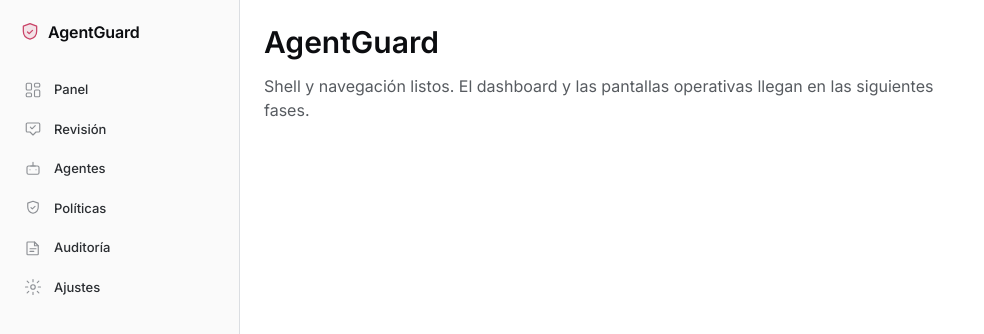
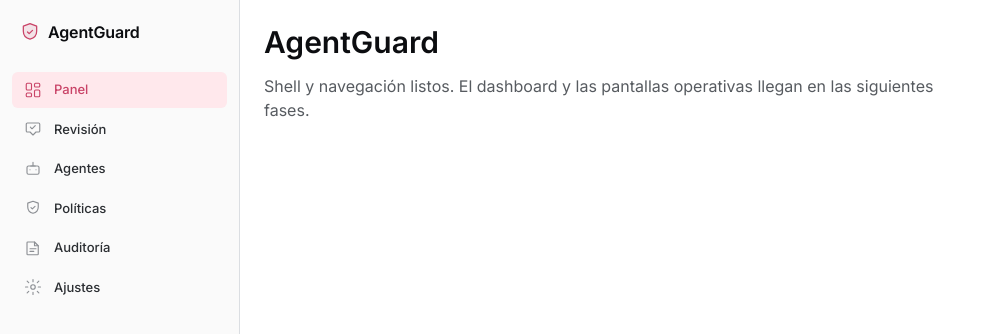
Before and after one commit to fcdev-28/agentguard, a Next.js app: page / in a window 1280 px wide. Shown: the top 334 px of the page, without its empty margins (0-984 px from the left). Built offline with nearby package versions, Linux system fonts and the light colour scheme.

Commit message:
feat: marcar el ítem de navegación activo según la ruta
El Sidebar pasa a client component y usa usePathname + isActiveRoute
para resaltar (color primario) el ítem de la ruta actual, con
aria-current='page'. Las rutas con subrutas mantienen activo el padre.

Paso 18 del roadmap (fase 1).

```diff
--- a/src/components/app-shell/sidebar.module.css
+++ b/src/components/app-shell/sidebar.module.css
@@ -53,6 +53,17 @@
   color: var(--color-ink);
 }
 
+.linkActive,
+.linkActive:hover {
+  background: var(--color-primary-soft);
+  color: var(--color-primary);
+}
+
+.linkActive .icon,
+.linkActive:hover .icon {
+  color: var(--color-primary);
+}
+
 .icon {
   flex: none;
   color: var(--color-faint);
--- a/src/components/app-shell/sidebar.tsx
+++ b/src/components/app-shell/sidebar.tsx
@@ -1,5 +1,8 @@
+"use client";
+
 import Link from "next/link";
-import { navItems } from "@/lib/navigation";
+import { usePathname } from "next/navigation";
+import { isActiveRoute, navItems } from "@/lib/navigation";
 import { NavIcon } from "./nav-icons";
 import styles from "./sidebar.module.css";
 
@@ -8,6 +11,8 @@ import styles from "./sidebar.module.css";
  * contenido se ofrece a través del drawer de la top bar.
  */
 export function Sidebar() {
+  const pathname = usePathname();
+
   return (
     <aside className={styles.sidebar}>
       <div className={styles.brand}>
@@ -39,14 +44,22 @@ export function Sidebar() {
       </div>
 
       <nav className={styles.nav} aria-label="Navegación principal">
-        {navItems.map((item) => (
-          <Link key={item.href} href={item.href} className={styles.link}>
-            <span className={styles.icon}>
-              <NavIcon name={item.icon} />
-            </span>
-            {item.label}
-          </Link>
-        ))}
+        {navItems.map((item) => {
+          const active = isActiveRoute(pathname, item.href);
+          return (
+            <Link
+              key={item.href}
+              href={item.href}
+              className={active ? `${styles.link} ${styles.linkActive}` : styles.link}
+              aria-current={active ? "page" : undefined}
+            >
+              <span className={styles.icon}>
+                <NavIcon name={item.icon} />
+              </span>
+              {item.label}
+            </Link>
+          );
+        })}
       </nav>
     </aside>
   );
```
